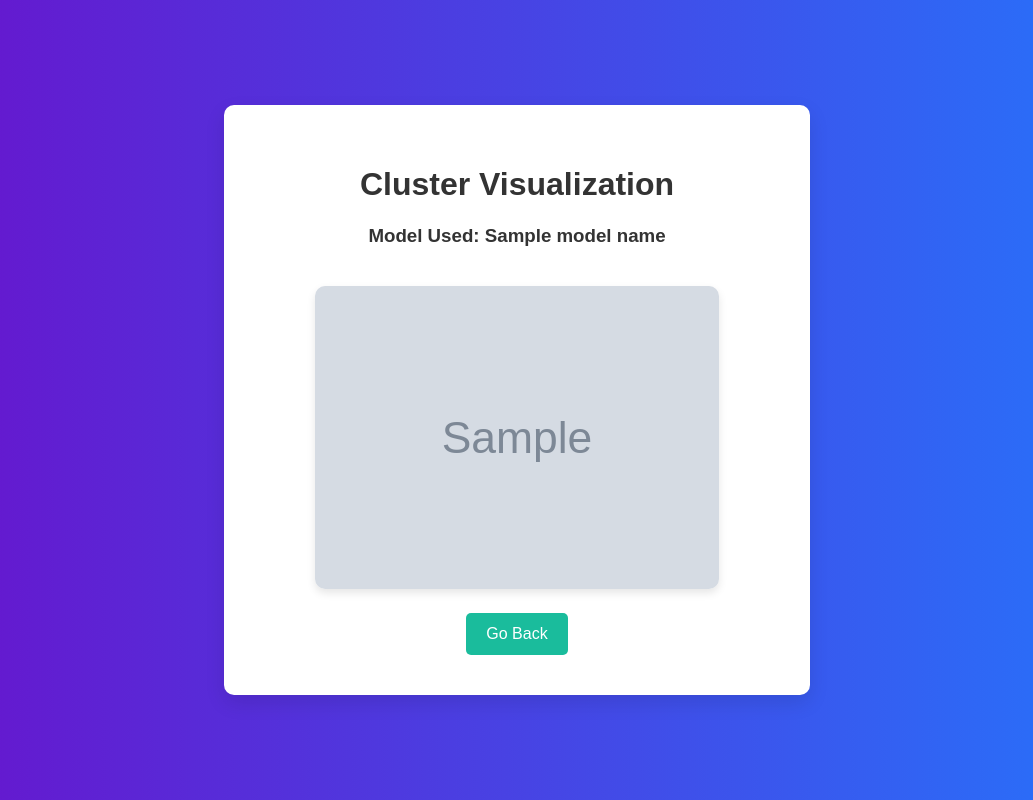
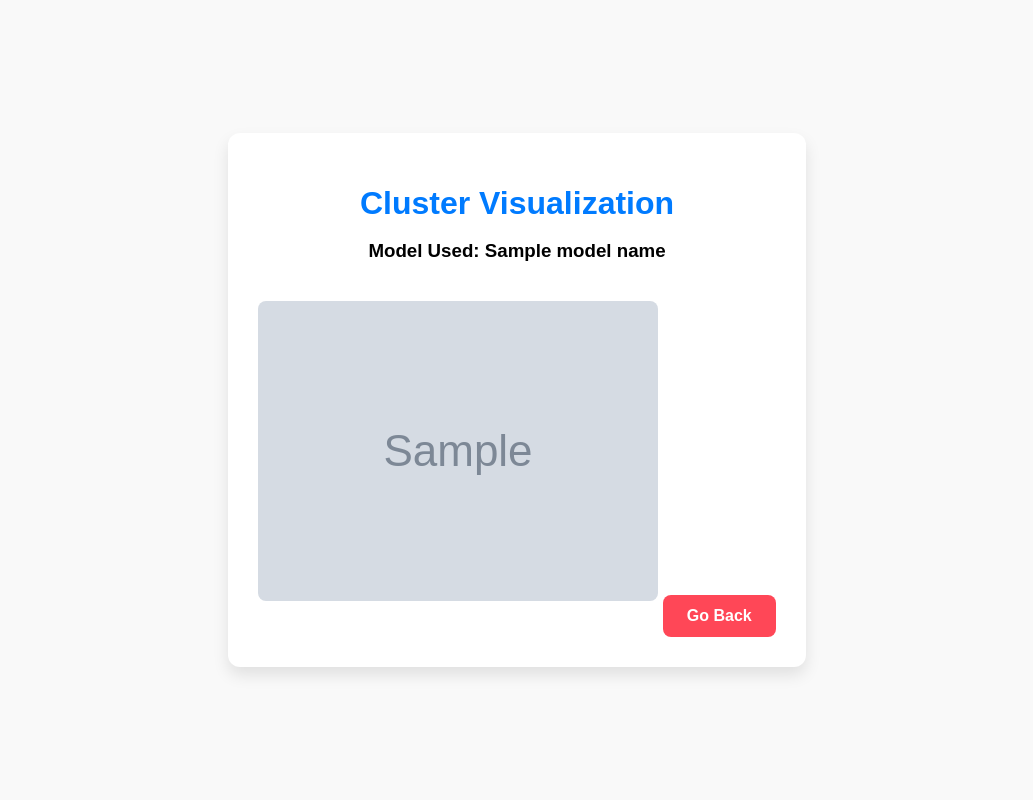
Before and after one commit to limitha01/Netlflix-Clustering, a Flask app: template templates/visualize.html in a window 1280 px wide. Shown: the whole page, without its empty margins (123-1156 px from the left). Run offline with Flask 3, Linux system fonts and the light colour scheme; the template is opened without the code that fills it: most values are stand-ins (such as "Sample title", 1, 10 or a date in 2020); grey boxes marked "Sample" are stand-in pictures; parts of the project's set-up code (start-up, migrations or seed data) failed here and were passed over.

Commit message:
Update visualize.css

```diff
--- a/static/visualize.css
+++ b/static/visualize.css
@@ -1,37 +1,57 @@
 body {
-  font-family: Arial, sans-serif;
-  background: linear-gradient(to right, #6a11cb, #2575fc);
-  display: flex;
-  justify-content: center;
-  align-items: center;
-  height: 100vh;
-  margin: 0;
+    font-family: Arial, sans-serif;
+    background-color: #f9f9f9;
+    margin: 0;
+    padding: 0;
+    display: flex;
+    justify-content: center;
+    align-items: center;
+    min-height: 100vh;
 }
+
 .container {
-  background-color: white;
-  padding: 40px;
-  border-radius: 10px;
-  box-shadow: 0 8px 20px rgba(0, 0, 0, 0.1);
-  text-align: center;
+    background-color: #ffffff;
+    padding: 30px;
+    border-radius: 12px;
+    box-shadow: 0 8px 16px rgba(0, 0, 0, 0.1);
+    text-align: center;
+    max-width: 800px;
 }
-h1, h3 {
-  color: #333;
+
+h1 {
+    color: #007bff;
+    margin-bottom: 10px;
 }
+
+h2 {
+    color: #28a745;
+    font-size: 18px;
+}
+
 img {
-  width: 80%;
-  margin-top: 20px;
-  border-radius: 10px;
-  box-shadow: 0 4px 8px rgba(0, 0, 0, 0.1);
+    max-width: 100%;
+    height: auto;
+    border-radius: 8px;
+    margin: 20px 0;
 }
+
 a {
-  display: inline-block;
-  margin-top: 20px;
-  background-color: #1abc9c;
-  color: white;
-  padding: 12px 20px;
-  border-radius: 5px;
-  text-decoration: none;
+    display: inline-block;
+    background-color: #ff4757;
+    color: white;
+    padding: 12px 24px;
+    border-radius: 8px;
+    text-decoration: none;
+    font-weight: bold;
+    transition: background-color 0.3s;
 }
+
 a:hover {
-  background-color: #16a085;
+    background-color: #e84118;
 }
+
+.model-info {
+    margin-top: 20px;
+    font-size: 16px;
+    color: #555;
+}
```
